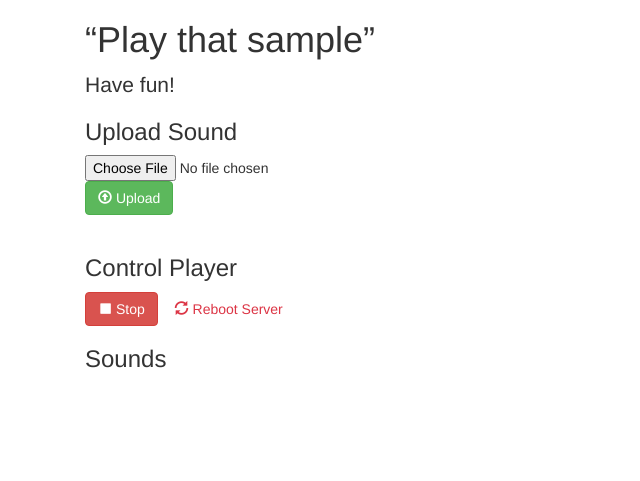
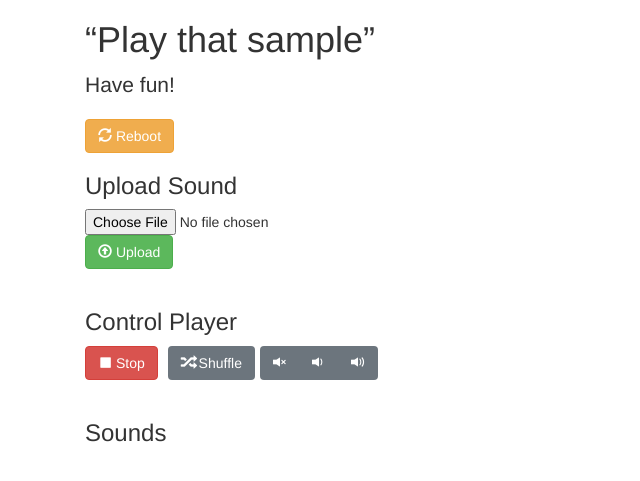
Before and after one commit to KevinAuSon/samples, a Flask app: page / in a window 1280 px wide. Shown: the top 481 px of the page, without its empty margins (0-640 px from the left). Run offline with Flask 2, Linux system fonts and the light colour scheme; some libraries are stand-ins or nearby versions.

Commit message:
add buttons

```diff
--- a/templates/index.html
+++ b/templates/index.html
@@ -13,6 +13,7 @@
   <div class="container">
     <h1 class="jumbotron-heading">&ldquo;Play that sample&rdquo;</h1>
     <p class="lead">Have fun!</p>
+    <button type="submit" class="btn btn-warning" id="reboot" ><span class="glyphicon glyphicon-refresh" aria-hidden="true"></span> Reboot</button>
 
     <h3>Upload Sound</h3>
     <form action="upload" method="POST" enctype="multipart/form-data">
@@ -21,17 +22,30 @@
     </form>
     <br>
     <h3>Control Player</h3>
+    <div class="btn-toolbar" role="toolbar" aria-label="Toolbar with button groups">
+      <div class="btn-group mr-2" role="group" aria-label="First group">
         <button type="submit" class="btn btn-danger" id="stop" ><span class="glyphicon glyphicon-stop" aria-hidden="true"></span> Stop</button>
-    <button type="submit" class="btn btn-outline-danger" id="reboot" ><span class="glyphicon glyphicon-refresh" aria-hidden="true"></span> Reboot Server</button>
+      </div>
+      <div class="btn-group" role="group" aria-label="Second group">
+        <button type="button" class="btn btn-secondary"><span class="glyphicon glyphicon-random" aria-hidden="true"></span> Shuffle</button>
+      </div>
+      <div class="btn-group mr-2" role="group" aria-label="Third group">
+        <button type="button" class="btn btn-secondary"><span class="glyphicon glyphicon-volume-off" aria-hidden="true"></span></button>
+        <button type="button" class="btn btn-secondary"><span class="glyphicon glyphicon-volume-down" aria-hidden="true"></span></button>
+        <button type="button" class="btn btn-secondary"><span class="glyphicon glyphicon-volume-up" aria-hidden="true"></span></button>
+      </div>
+    </div>
+
     <br>
     <h3>Sounds</h3>
     <div class="row">
       {% for category, items_list in samples.items() %}
       <div class="col-4"><h4>{{ category }}</h4>
         <div class="btn-group-vertical">
+          <button type="button" class="btn btn-secondary"><span class="glyphicon glyphicon-random" aria-hidden="true"></span> Shuffle</button>
           <br>{% for sample_url, sample_name in items_list %}
           <button type="button" class="btn btn-primary sample-btn" id="{{sample_url}}">
-                    <span class="glyphicon glyphicon-volume-up" aria-hidden="true"></span> {{sample_name}}
+            <span class="glyphicon glyphicon-music" aria-hidden="true"></span> {{sample_name}}
           </button>
           {% endfor %}
         </div>
@@ -39,7 +53,6 @@
       {% endfor %}
     </div>
   </div>
-
 <script src="static/js/jquery.min.js"></script>
 <script src="static/js/actions.js"></script>
 </body>
```
Lines whose indentation alone changed are shown as unchanged.
